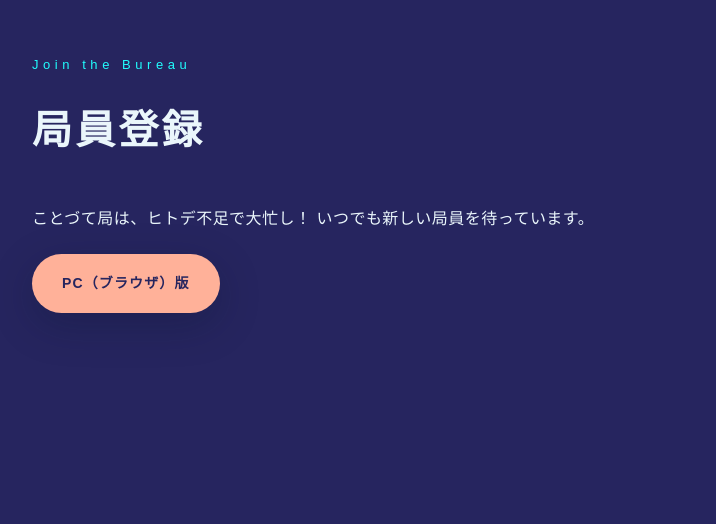
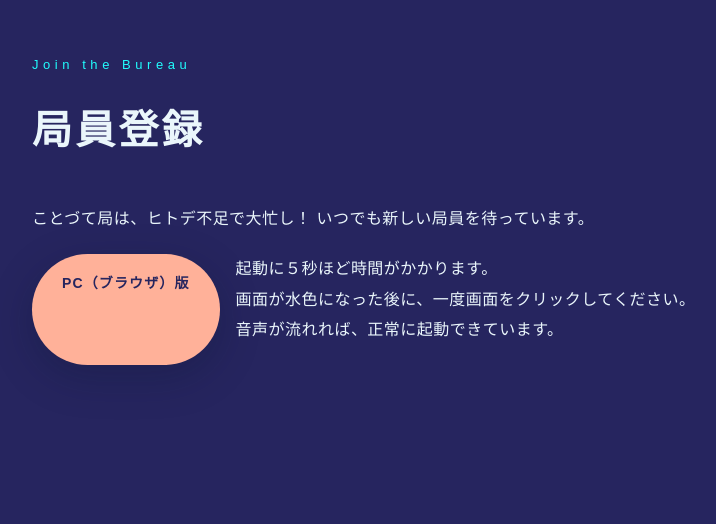
Before and after one commit to 29-mochi/shinkai_web, a plain HTML site: page index.html in a window 1280 px wide. Shown: the part 6120-6644 px from the top of the page, without its empty margins (88-804 px from the left). Drawn offline with Linux system fonts and the light colour scheme; animation ran at ten frames a second; a web font is replaced by a local one.

Commit message:
Update index.html

```diff
--- a/index.html
+++ b/index.html
@@ -449,6 +449,12 @@
           <a href="https://ephemeral-dusk-1faffb.netlify.app/" class="download-btn">
   PC（ブラウザ）版
 </a>
+                  <p class="body-text reveal">
+          起動に５秒ほど時間がかかります。<br>
+          画面が水色になった後に、一度画面をクリックしてください。<br>
+          音声が流れれば、正常に起動できています。<br>
+        </p>
+
         </div>
       </div>
     </section>
```
